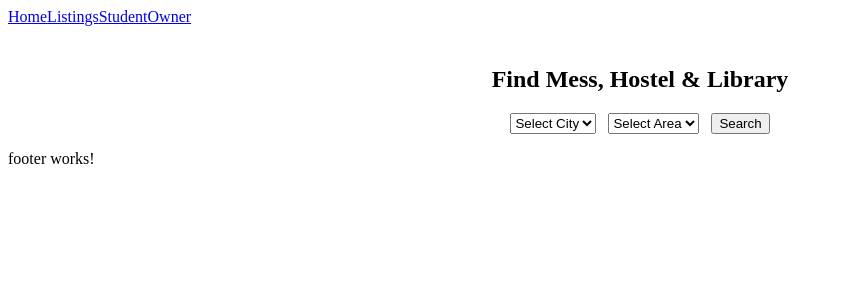
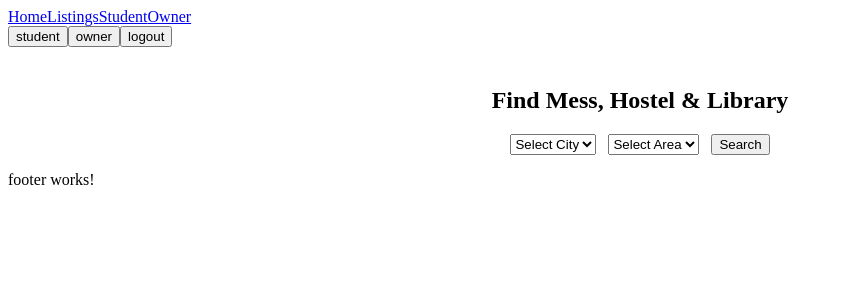
Before and after one commit to avinashbatule1994-a11y/master, an Angular app in the folder studentHub/: page / in a window 1280 px wide. Shown: the top 300 px of the page, without its empty margins (0-842 px from the left). Built offline with nearby package versions, Linux system fonts and the light colour scheme.

Commit message:
added untracked file

```diff
--- /dev/null
+++ b/studentHub/src/app/core/services/auth.service.ts
@@ -0,0 +1,18 @@
+import { Injectable } from '@angular/core';
+
+@Injectable({
+  providedIn: 'root'
+})
+export class AuthService {
+  constructor() { }
+
+setRole (role:"student" | "owner"){
+  localStorage.setItem('role', role)
+}
+getRole():string | null {
+  return localStorage.getItem('role')
+}
+logout(){
+localStorage.removeItem('role')
+}
+}
--- a/studentHub/src/app/shared/component/header/header.component.html
+++ b/studentHub/src/app/shared/component/header/header.component.html
@@ -4,3 +4,6 @@
   <a routerLink="/student/dashboard">Student</a>
   <a routerLink="/owner/dashboard">Owner</a>
 </nav>
+<button (click)="loginAsStudent()">student</button>
+<button (click)="loginOwner()">owner</button>
+<button (click)="logout()">logout</button>
--- a/studentHub/src/app/shared/component/header/header.component.ts
+++ b/studentHub/src/app/shared/component/header/header.component.ts
@@ -1,4 +1,6 @@
 import { Component } from '@angular/core';
+import { Router } from '@angular/router';
+import { AuthService } from 'src/app/core/services/auth.service';
 
 @Component({
   selector: 'app-header',
@@ -6,5 +8,20 @@ import { Component } from '@angular/core';
   styleUrls: ['./header.component.scss']
 })
 export class HeaderComponent {
+  constructor(private auth: AuthService, private router:Router) { }
 
+loginAsStudent(){
+  this.auth.setRole('student')
+  this.router.navigate(['/student/dashboard'])
 }
+
+loginOwner(){
+  this.auth.setRole('owner');
+  this.router.navigate(['./owner/dashboard'])
+}
+
+logout(){
+  this.auth.logout();
+  this.router.navigate(['/'])
+}
+}
```
Also changed, not shown: studentHub/src/app/app.module.ts (+8 -1 lines), 1 other file (tests, documents, lock files or other folders).
